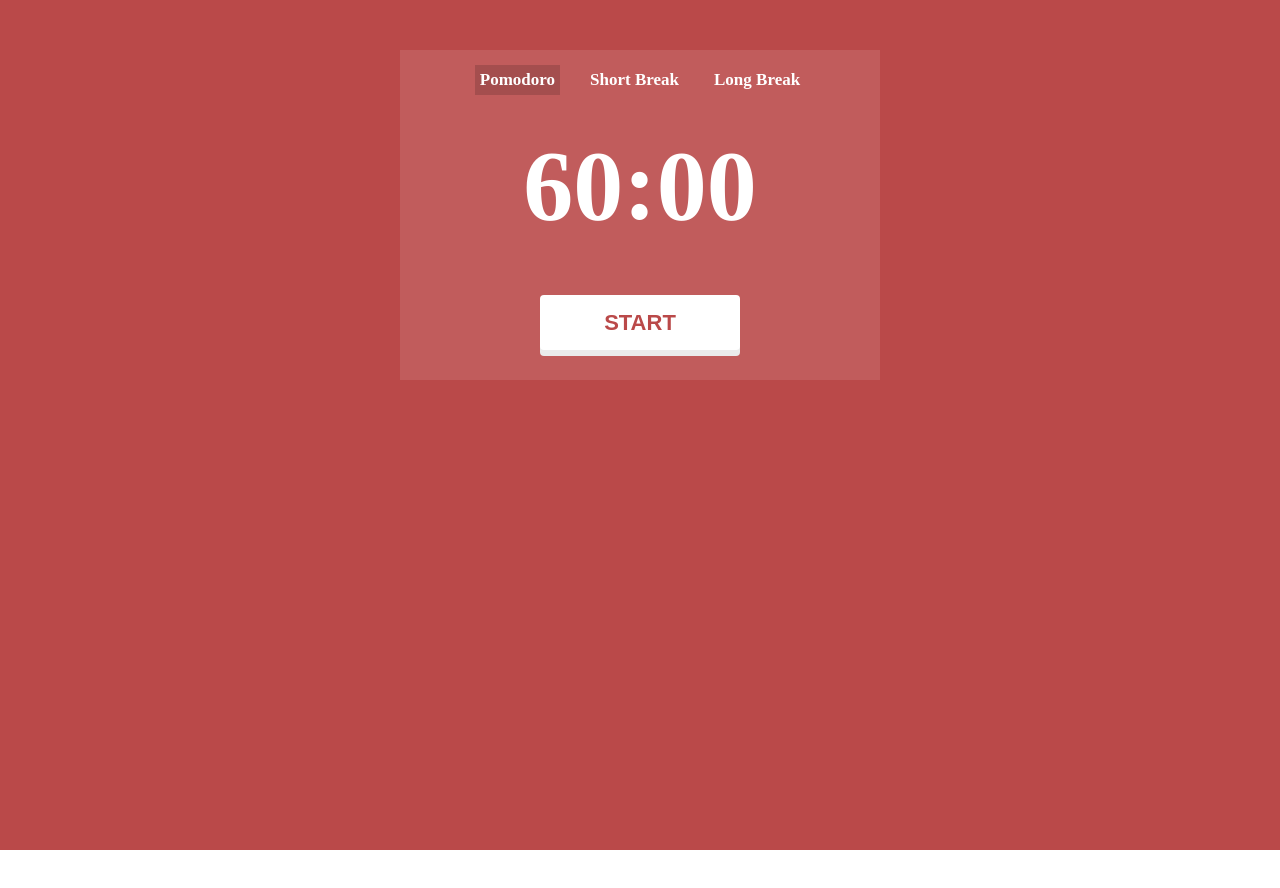
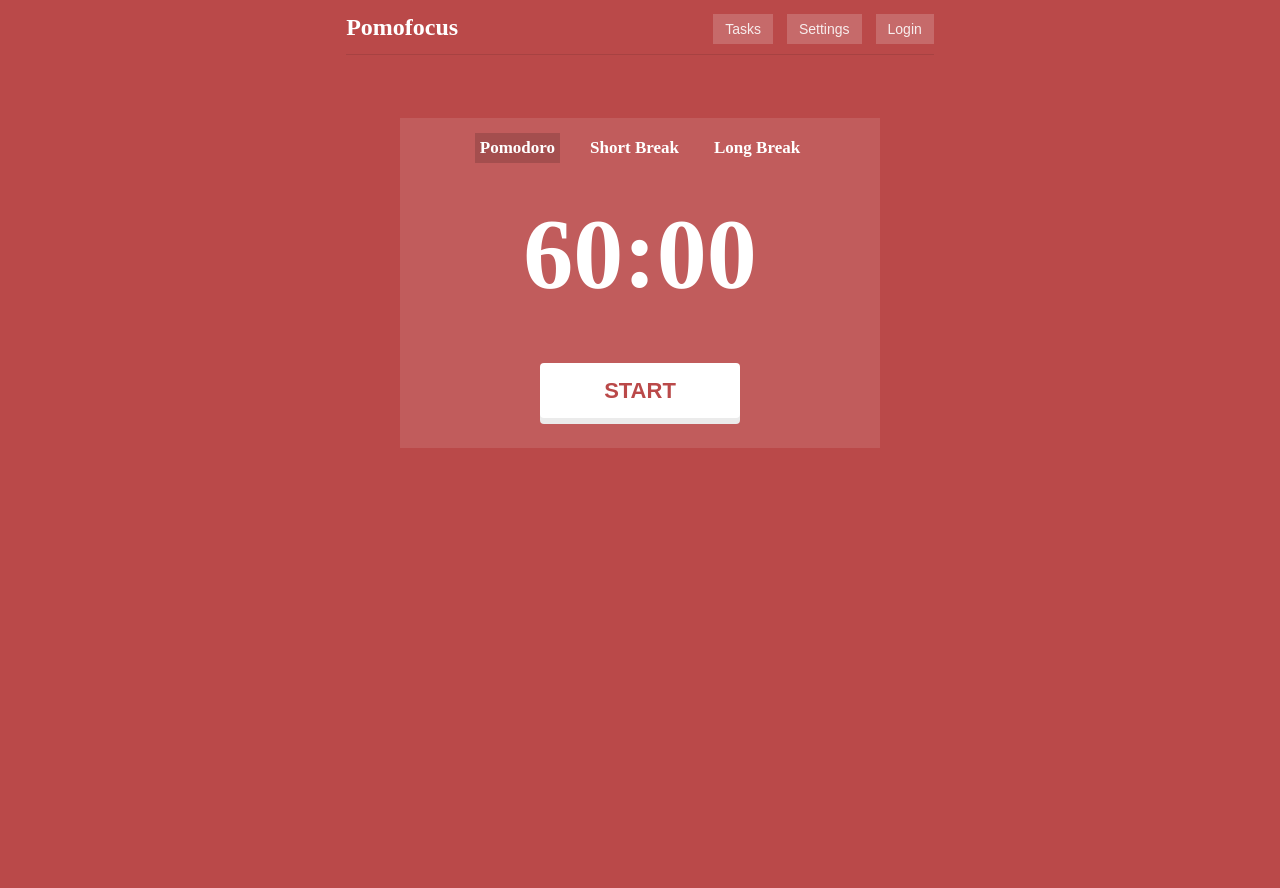
Before and after one commit to SlavaGalko/newproj, a plain HTML site: page index.html in a window 1280 px wide. Before the commit the page ends 850 px from the top, so only its background shows below. Drawn offline with Linux system fonts and the light colour scheme.

Commit message:
version 0.0.4

```diff
--- a/index.html
+++ b/index.html
@@ -10,6 +10,23 @@
 </head>
 
 <body>
+
+
+    <div class="header">
+        <div class="inline-header">
+            <div class="icon">
+                <h2>Pomofocus</h2>
+            </div>
+
+            <div class="buttons">
+               <button class="btn_tasks">Tasks</button>
+               <button class="btn_settings">Settings</button>
+               <button class="btn_login">Login</button>
+            </div>
+        </div>
+
+    </div>
+
     <div class="container">
         <div class="wrapper">
             <div class="inline-buttons">
@@ -50,6 +67,8 @@
         </div>
 
     </div>
+
+
     <script src="main.js"></script>
 </body>
 
--- a/styles.css
+++ b/styles.css
@@ -1,9 +1,13 @@
 * {
     margin: 0;
+    /* overflow-x: hidden; */
 }
 
+body {
+    background-color:#BA4949;
+}
 .container {
-    width:100%;
+    max-width:1660px;
     height: 100vh;
     display:flex;
     justify-content: center;
@@ -12,7 +16,7 @@
 }
 
 .wrapper {
-    width: 450px;
+    max-width: 450px;
     height: 300px;
     background-color: #C15C5C;
     padding:15px;
@@ -106,12 +110,99 @@
 .text_pomodoro {
     background-color: #A44E4E;
     padding:5px;
+
 }
+
 
 .short_break {
     padding:5px;
 }
 
+
+
 .long_break {
     padding:5px;
 }
+
+
+
+.header {
+    padding:10px;
+    max-width:1660px;
+    height: 6vh;
+    background-color: #BA4949;
+    display:flex;
+    justify-content: center;
+    /* gap:250px; */
+    color:white;
+    align-items:center;
+}
+
+/* .inline-header {
+    display:flex;
+    justify-content: center;
+    gap:50px;
+} */
+
+
+/* .buttons {
+    display:flex;
+    justify-content: center;
+    gap:15px;
+} */
+
+/* .buttons button {
+    padding-top:1px;
+    padding-bottom:1px;
+    padding-left:1px;
+    padding-right:1px;
+} */
+
+.buttons button {
+    background-color: #C66A6A;
+    border-color:#C66A6A;
+    border-style:solid;
+    color:#F8EDED;
+    padding:5px 10px;
+    font-size:14px;
+}
+
+
+.inline-header {
+    display:flex;
+    gap:250px;
+    border-bottom: 1.5px solid #A74242;
+    padding-bottom:10px;
+}
+
+
+.btn_tasks {
+    margin-left:5px;
+    cursor: pointer;
+}
+
+.btn_tasks:hover {
+    color:white;
+    transition: .2s linear;
+}
+
+
+.btn_settings {
+    margin-left:10px;
+    cursor: pointer;
+}
+
+.btn_settings:hover {
+    color:white;
+    transition: .2s linear;
+}
+
+.btn_login {
+    margin-left:10px;
+    cursor: pointer;
+}
+
+.btn_login:hover {
+    color:white;
+    transition: .2s linear;
+}
```
